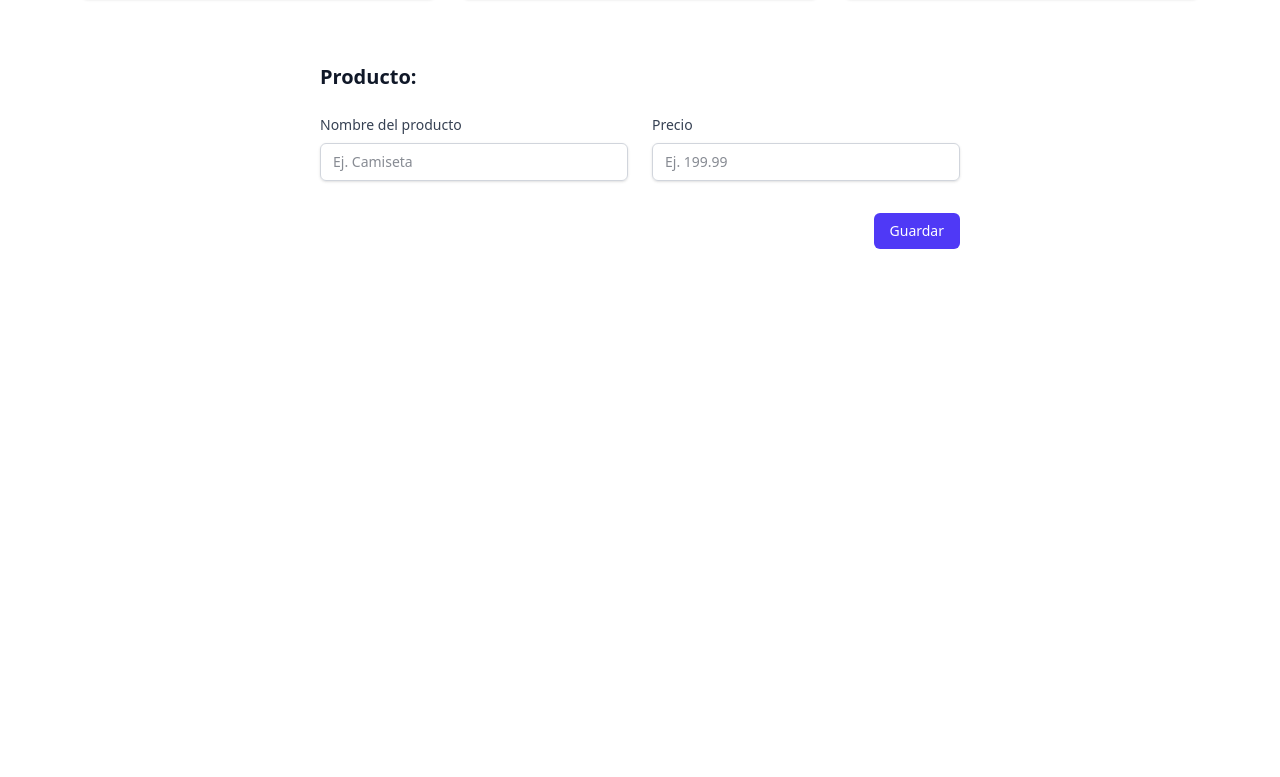
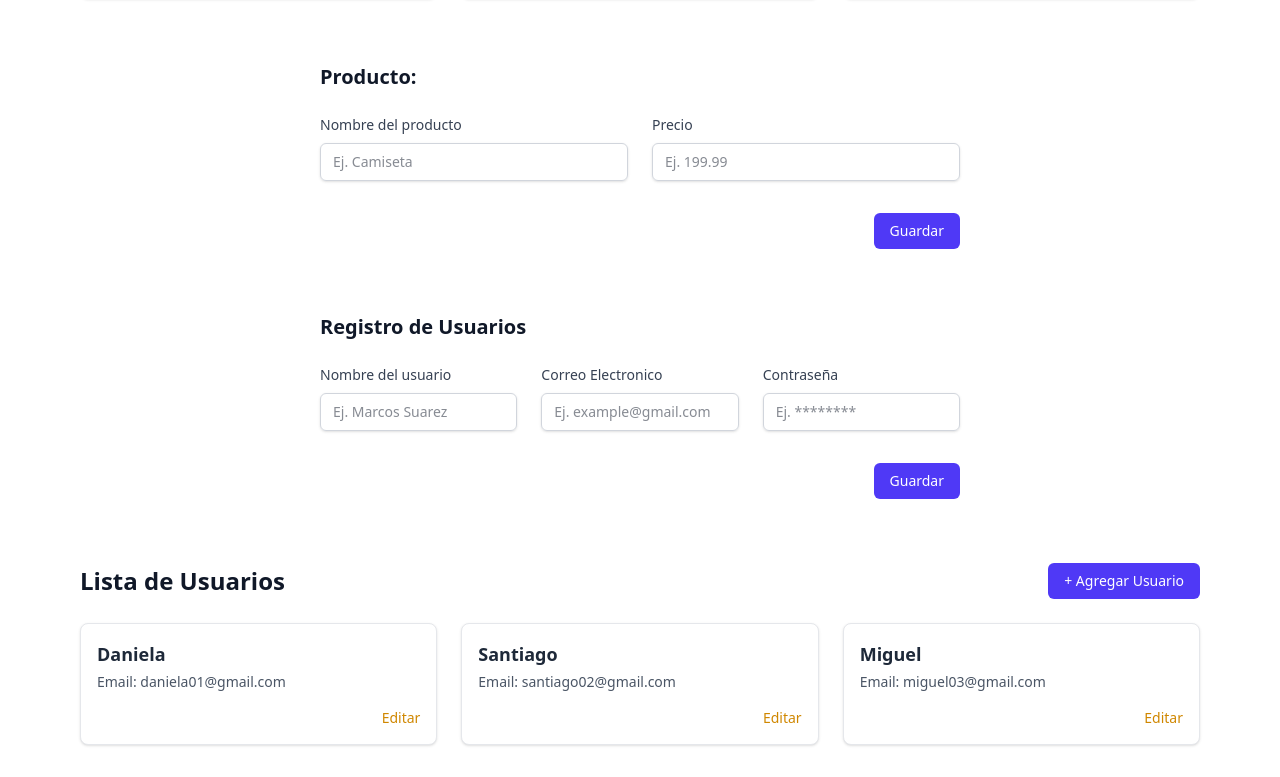
Before and after one commit to DanyH2002/Proyecto-PERN, a React (Vite) app in the folder cliente-pern/: page / in a window 1280 px wide. Shown: the part 465-1242 px from the top of the page. Before the commit the page ends 800 px from the top, so only its background shows below. Built offline with nearby package versions, Linux system fonts and the light colour scheme.

Commit message:
vista de usuarios

```diff
--- a/cliente-pern/src/App.tsx
+++ b/cliente-pern/src/App.tsx
@@ -5,17 +5,19 @@ import './App.css'
 import FormProduct from './components/Products/FormProduct'
 import ProductList from './components/Products/ProductList'
 import ProductView from './components/Products/ProductView'
+import FormUser from './components/Users/FormUser'
+import UserList from './components/Users/UserList'
 
 function App() {
   const [count, setCount] = useState(0)
 
   return (
     <>
-      <FormProduct>
-
-      </FormProduct>
+      <FormProduct></FormProduct>
       <ProductList></ProductList>
       <ProductView></ProductView>
+      <FormUser></FormUser>
+      <UserList></UserList>
     </>
   )
 }
--- /dev/null
+++ b/cliente-pern/src/components/Users/FormUser.tsx
@@ -0,0 +1,62 @@
+function FormUser() {
+    return (
+        <form className="max-w-2xl mx-auto px-4 py-8">
+            <h2 className="text-xl font-semibold text-gray-900 mb-6">Registro de Usuarios</h2>
+
+            <div className="grid grid-cols-1 sm:grid-cols-3 gap-6">
+                <div>
+                    <label htmlFor="name" className="block text-sm font-medium text-gray-700">
+                        Nombre del usuario
+                    </label>
+                    <input
+                        id="name"
+                        name="name"
+                        type="text"
+                        placeholder="Ej. Marcos Suarez"
+                        className="mt-2 block w-full rounded-md border border-gray-300 px-3 py-2 text-gray-900 shadow-sm focus:border-indigo-500 focus:ring-indigo-500 sm:text-sm"
+                        aria-label="Nombre del usuario"
+                    />
+                </div>
+
+                <div>
+                    <label htmlFor="email" className="block text-sm font-medium text-gray-700">
+                        Correo Electronico
+                    </label>
+                    <input
+                        id="email"
+                        name="email"
+                        type="text"
+                        placeholder="Ej. example@gmail.com"
+                        className="mt-2 block w-full rounded-md border border-gray-300 px-3 py-2 text-gray-900 shadow-sm focus:border-indigo-500 focus:ring-indigo-500 sm:text-sm"
+                        aria-label="Email del usuario"
+                    />
+                </div>
+
+                <div>
+                    <label htmlFor="password" className="block text-sm font-medium text-gray-700">
+                        Contraseña
+                    </label>
+                    <input
+                        id="password"
+                        name="password"
+                        type="password"
+                        placeholder="Ej. ********"
+                        className="mt-2 block w-full rounded-md border border-gray-300 px-3 py-2 text-gray-900 shadow-sm focus:border-indigo-500 focus:ring-indigo-500 sm:text-sm"
+                        aria-label="Contraseña del usuario"
+                    />
+                </div>
+            </div>
+
+            <div className="mt-8 flex justify-end">
+                <button
+                    type="submit"
+                    className="inline-flex items-center rounded-md bg-indigo-600 px-4 py-2 text-sm font-medium text-white hover:bg-indigo-500 focus:outline-none focus:ring-2 focus:ring-indigo-500 focus:ring-offset-2"
+                >
+                    Guardar
+                </button>
+            </div>
+        </form>
+    );
+}
+
+export default FormUser;
--- /dev/null
+++ b/cliente-pern/src/components/Users/UserList.tsx
@@ -0,0 +1,41 @@
+function UserList() {
+    const user = [
+        { id: "1", username: "Daniela", email: "daniela01@gmail.com", password: "123abc" },
+        { id: "2", username: "Santiago", email: "santiago02@gmail.com", password: "abc123" },
+        { id: "3", username: "Miguel", email: "miguel03@gmail.com", password: "1z2b3c" },
+    ];
+
+    return (
+        <div className="max-w-6xl mx-auto px-4 py-8">
+            <div className="flex justify-between items-center mb-6">
+                <h2 className="text-2xl font-semibold text-gray-900">Lista de Usuarios</h2>
+                <button
+                    className="rounded-md bg-indigo-600 px-4 py-2 text-sm font-medium text-white hover:bg-indigo-500 focus:outline-none focus:ring-2 focus:ring-indigo-500 focus:ring-offset-2"
+                >
+                    + Agregar Usuario
+                </button>
+            </div>
+
+            <div className="grid grid-cols-1 sm:grid-cols-2 md:grid-cols-3 gap-6">
+                {user.map((user) => (
+                    <div
+                        key={user.id}
+                        className="bg-white border border-gray-200 rounded-lg shadow-sm p-4 flex flex-col justify-between"
+                    >
+                        <div>
+                            <h3 className="text-lg font-semibold text-gray-800">{user.username}</h3>
+                            <p className="text-sm text-gray-600 mt-1">Email: {user.email}</p>
+                        </div>
+
+                        <div className="mt-4 flex justify-end space-x-2">
+                            {/* <button className="text-indigo-600 hover:underline text-sm">Ver</button> */}
+                            <button className="text-yellow-600 hover:underline text-sm">Editar</button>
+                        </div>
+                    </div>
+                ))}
+            </div>
+        </div>
+    );
+}
+
+export default UserList;
```
Also changed, not shown: cliente-pern/src/components/Users/UserView.tsx (added).
